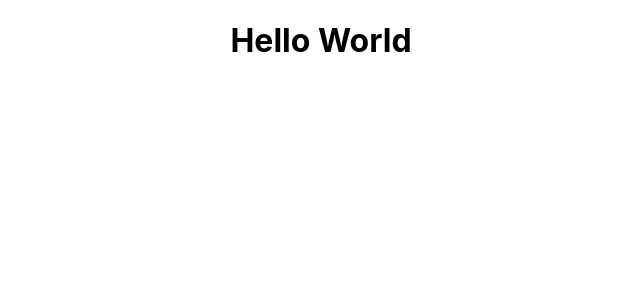
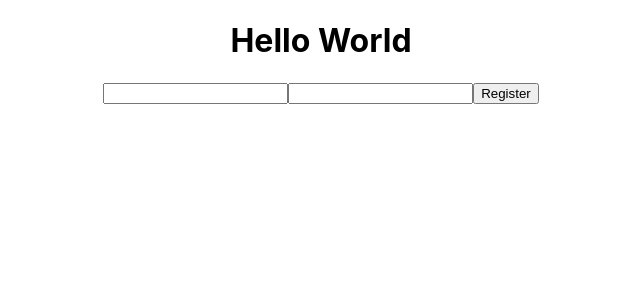
Before and after one commit to Jonny2424/JTV-Frontend, a React (Create React App) app in the folder jtv-app-frontend/: page / in a window 1280 px wide. Shown: the top 300 px of the page, without its empty margins (319-959 px from the left). Built offline with nearby package versions, Linux system fonts and the light colour scheme.

Commit message:
got tokens running and register form

```diff
--- a/jtv-app-frontend/package.json
+++ b/jtv-app-frontend/package.json
@@ -6,6 +6,7 @@
     "@testing-library/jest-dom": "^5.11.5",
     "@testing-library/react": "^11.1.2",
     "@testing-library/user-event": "^12.2.2",
+    "axios": "^0.21.0",
     "react": "^17.0.1",
     "react-dom": "^17.0.1",
     "react-scripts": "4.0.0",
--- a/jtv-app-frontend/src/App.js
+++ b/jtv-app-frontend/src/App.js
@@ -1,11 +1,29 @@
 import './App.css';
+import React, { Component } from 'react';
+import RegisterForm from './components/RegisterForm';
+import { registerUser } from './services/api_helper';
 
-function App() {
-  return (
+class App extends Component {
+  constructor(props) {
+    super(props);
+  }
+
+handleRegister = async (e, registerData) => {
+  e.preventDefault();
+  const currentUser = await registerUser(registerData);
+  console.log('Trying to show currentUser below')
+  console.log(currentUser)
+}
+
+
+  render(){
+   return (
     <div className="App">
       <h1>Hello World</h1>
+      <RegisterForm handleRegister={this.handleRegister} />
     </div>
   );
+  }
 }
 
 export default App;
--- /dev/null
+++ b/jtv-app-frontend/src/components/RegisterForm.js
@@ -0,0 +1,41 @@
+import React, { Component } from 'react'
+
+class RegisterForm extends Component {
+    constructor(props) {
+        super(props);
+        this.state = {
+            username: '',
+            password: ''
+        }
+    }
+
+    handleChange = (e) => {
+        const {name, value} = e.target;
+        this.setState({
+            [name]: value
+        })
+    }
+
+    render() {
+        return (
+            <form onSubmit={(e) => this.props.handleRegister(e, this.state)}>
+                <input
+                type="text"
+                name="username"
+                value={this.state.username}
+                onChange={this.handleChange}
+                />
+                <input
+                type="password"
+                name="password"
+                value={this.state.password}
+                onChange={this.handleChange}
+                />
+                <input type="submit" value="Register"/>
+            </form>
+        )
+    }
+}
+
+
+export default RegisterForm;
--- /dev/null
+++ b/jtv-app-frontend/src/services/api_helper.js
@@ -0,0 +1,13 @@
+import axios from 'axios';
+
+const api = axios.create({
+    baseURL: "http://localhost:3000"
+})
+
+export const registerUser = async (registerData) => {
+    const resp = await api.post('/auth/signup', registerData);
+    console.log(resp)
+    localStorage.setItem('authToken', resp.data.token);
+    api.defaults.headers.common.authorization = `Bearer ${resp.data.token}`;
+    return resp.data.user;
+}
```
Also changed, not shown: jtv-app-frontend/src/components/LoginForm.js (added, +44 -0 lines), 1 other file (tests, documents, lock files or other folders).
